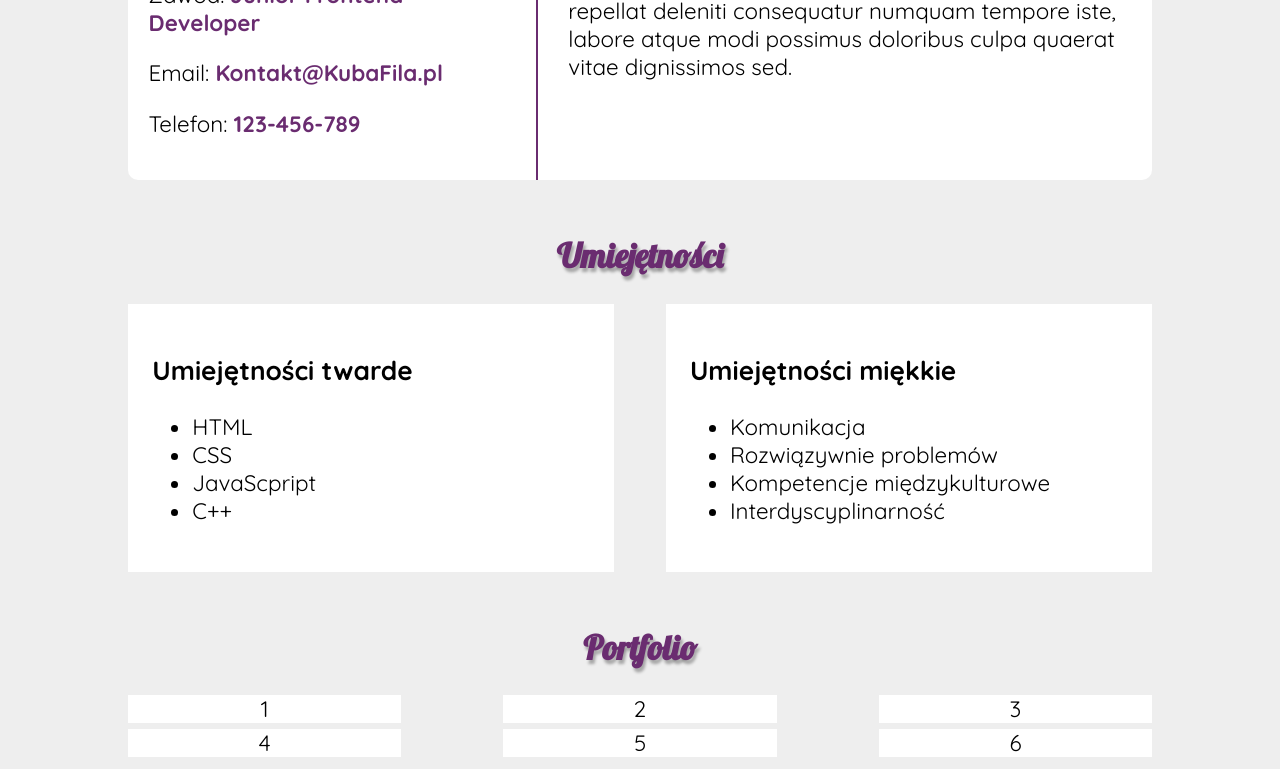
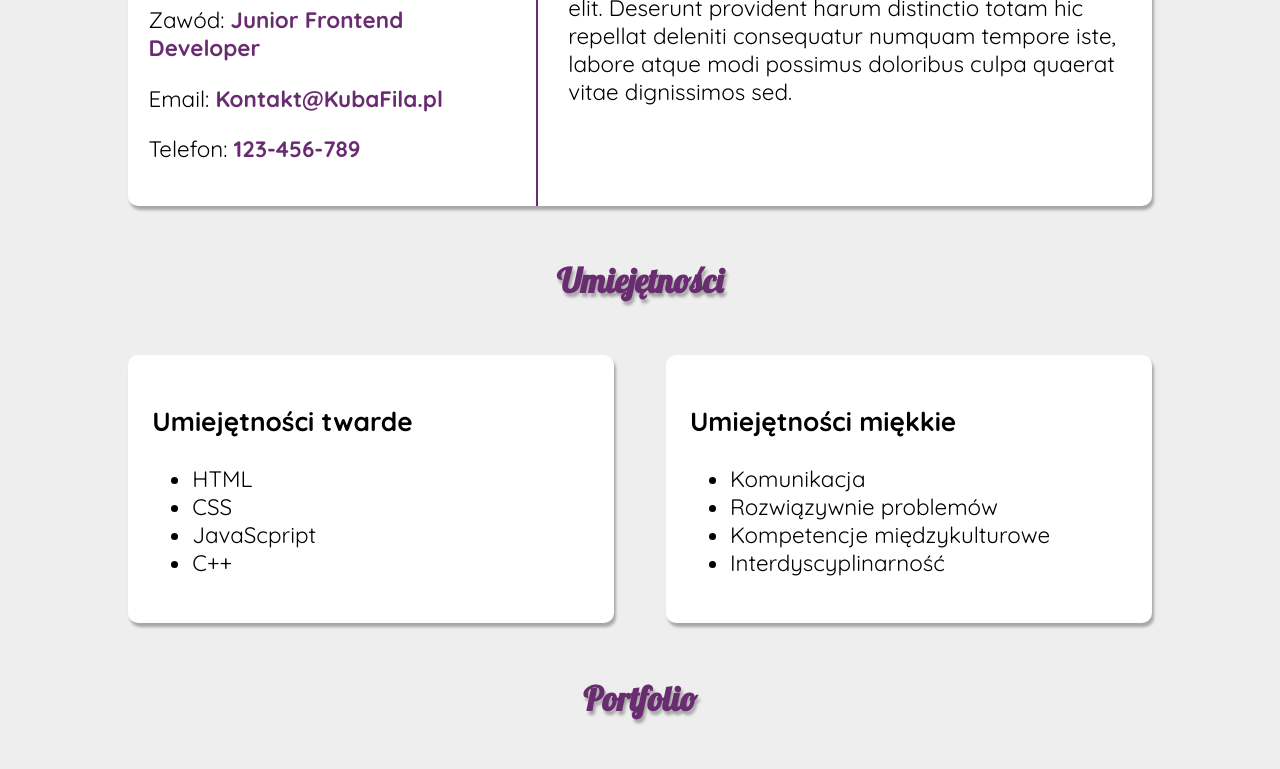
Before and after one commit to kubafila/personal-page, a plain HTML site: page index.html in a window 1280 px wide. Shown: the part 869-1638 px from the top of the page. Drawn offline with Linux system fonts and the light colour scheme.

Commit message:
Add shadows
- Divs
- Nav links

```diff
--- a/css/layout.css
+++ b/css/layout.css
@@ -65,6 +65,9 @@ header li{
 section{
   padding: 0 10%;
 }
+[id]{
+  padding: 2% 0;
+}
 .about{
   border-radius: 3%;
   display: grid;
@@ -74,13 +77,9 @@ section{
 }
 .about div{
   padding: 5%;
+  height: 100%;
 }
-.about div:first-child{
-  border-radius: 10px 0 0 10px;
-}
-.about div:last-child{
-  border-radius: 0 10px 10px 0;
-}
+
 .skills {
 
   display: grid;
@@ -94,6 +93,7 @@ section{
 .skills div{
   padding: 5%;
   background-color: #fff;
+
   width: 100%;
   text-align: left;
 }
--- a/css/look.css
+++ b/css/look.css
@@ -4,7 +4,8 @@
 	--secondColor: #f08a5d;
 	--thirdColor: #b83b5e;
 	--fourthColor: #6a2c70;
-  --textShadow: 2px 4px 3px rgba(0, 0, 0, 0.3);
+	--textShadow: 2px 4px 3px rgba(0, 0, 0, 0.3);
+	--borderRadius: 10px;
 }
 body{
 	font-family: 'Quicksand', sans-serif;
@@ -42,6 +43,7 @@ header .left {
 	font-size: 120%;
 }
 
+
 main{
   /* background-color: var(--secondColor); */
 }
@@ -53,18 +55,25 @@ header li {
 	letter-spacing: 2px;
 	list-style: none;
 	font-weight: bold;
-}
-.about{
-	/* background-color: #fff; */
-	border-radius: 10px;
+	text-shadow: var(--textShadow);
 }
 
 .about div{
 	background-color: #fff;
-	height: 100%;
+	box-shadow: var(--textShadow);
 }
 .about div:first-child{
 	border-right: 2px solid var(--fourthColor);
+	border-radius: var(--borderRadius) 0 0 var(--borderRadius);
+}
+
+.about div:last-child {
+	border-radius: 0 var(--borderRadius) var(--borderRadius) 0;
+}
+
+.skills div{
+	box-shadow: var(--textShadow);
+	border-radius: var(--borderRadius);
 }
 footer{
   color: #fff;
@@ -72,10 +81,5 @@ footer{
 }
 
 article{
-
 	background-color: #eee;
 }
-
-article h2{
-	padding: 2% 0 0 0;
-}
```
